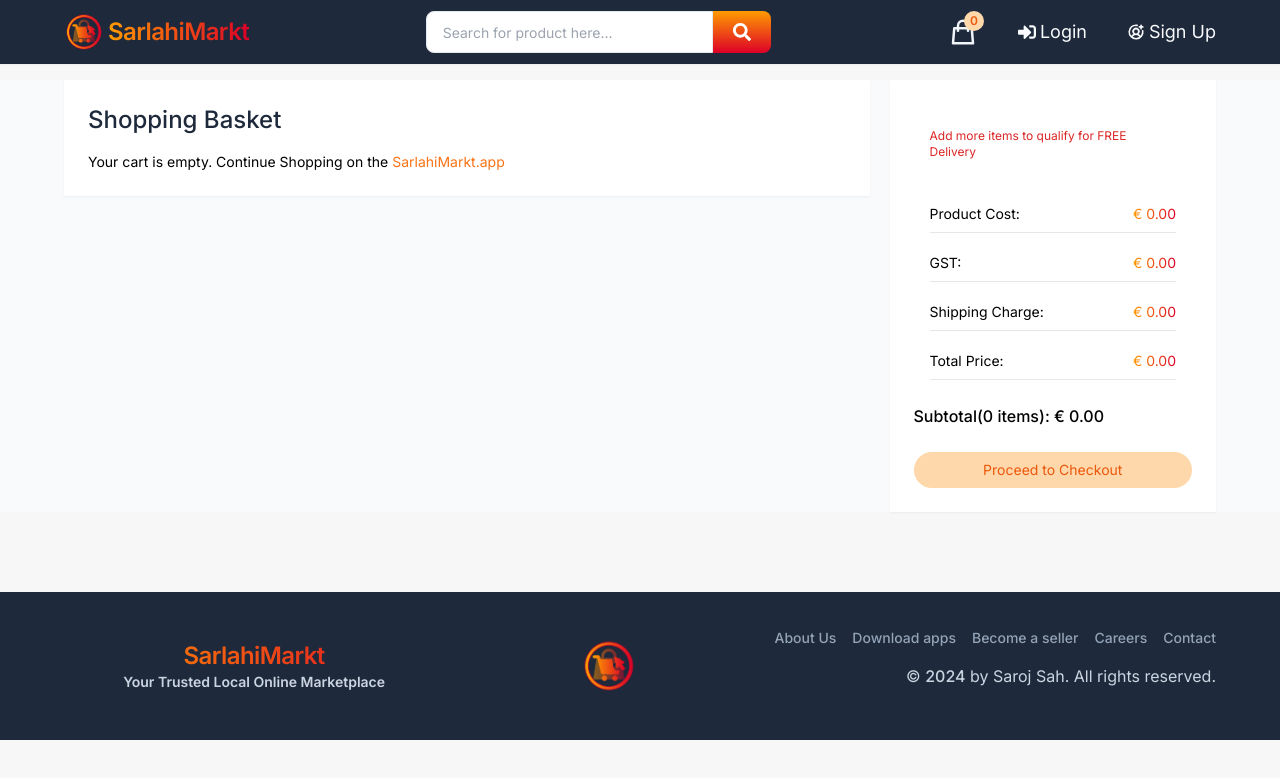
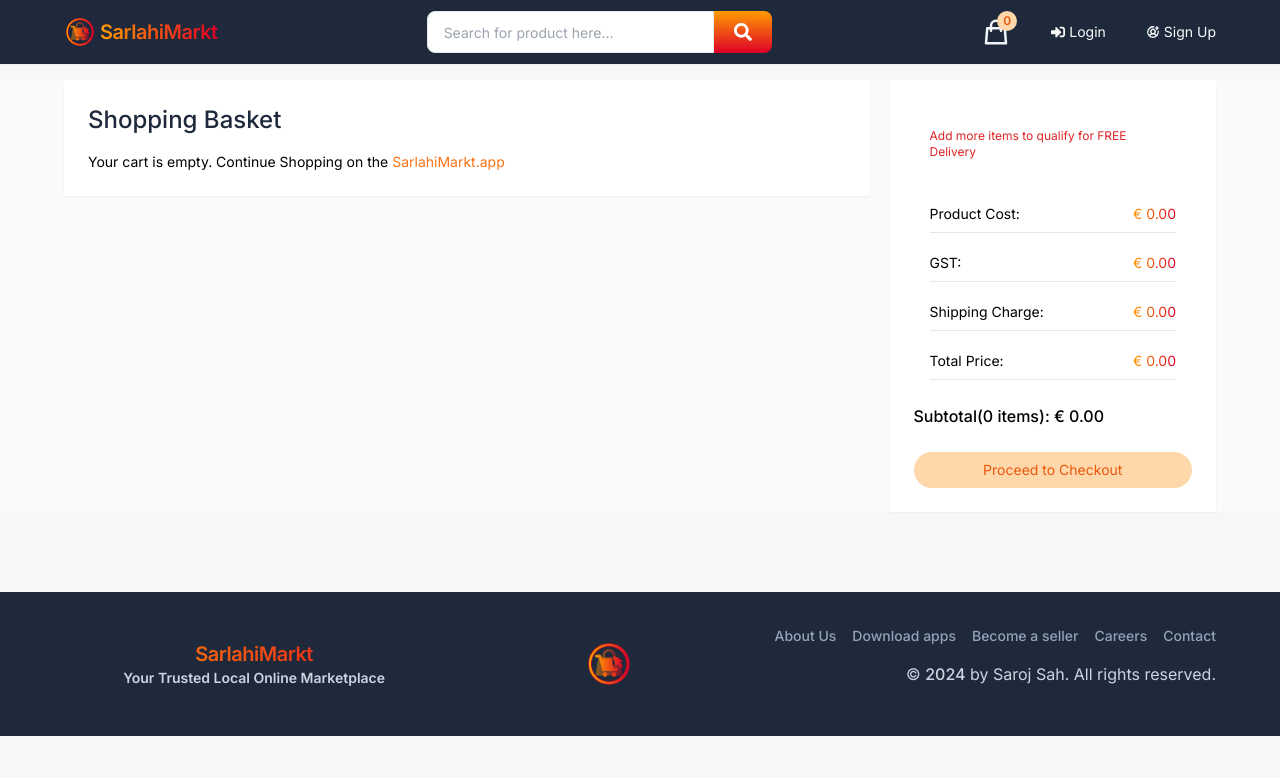
Before and after one commit to saroj2053/sarlahimarkt-frontend, a React (Vite) app: page /cart in a window 1280 px wide. Shown: the top 778 px of the page. Built offline with nearby package versions, Linux system fonts and the light colour scheme.

Commit message:
Refactored component styles

```diff
--- a/src/components/Footer.jsx
+++ b/src/components/Footer.jsx
@@ -7,7 +7,7 @@
     <div className="w-full bg-slate-800 py-4 z-20">
       <div className="max-w-[90%] py-4 mx-auto flex justify-between items-center ">
         <div className="lg:w-[33%] text-center sm:my-4">
-          <h2 className="text-2xl font-semibold tracking-tight bg-clip-text text-transparent bg-gradient-to-r from-primary-yellow to-primary-red">
+          <h2 className="text-xl font-semibold tracking-tight bg-clip-text text-transparent bg-gradient-to-r from-primary-yellow to-primary-red">
             SarlahiMarkt
           </h2>
           <p className="text-slate-300 text-sm font-semibold">
@@ -15,7 +15,7 @@
           </p>
         </div>
 
-        <div className="w-14 h-14 ">
+        <div className="w-12 h-12">
           <img src={companyLogo} alt="" />
         </div>
         <div className="flex flex-col">
--- a/src/components/Header.jsx
+++ b/src/components/Header.jsx
@@ -39,24 +39,24 @@
               onClick={() => navigate("/")}
             >
               <img
-                className="w-10 h-10 cursor-pointer"
+                className="w-8 h-8 cursor-pointer"
                 src={companyLogo}
                 alt="sarlahimarkt company"
               />
-              <h2 className="text-2xl font-semibold tracking-tight bg-clip-text text-transparent bg-gradient-to-r from-primary-yellow to-primary-red">
+              <h2 className="text-xl font-semibold tracking-tight bg-clip-text text-transparent bg-gradient-to-r from-primary-yellow to-primary-red">
                 SarlahiMarkt
               </h2>
             </div>
             <SearchContainer />
             <div>
               <ul className="flex gap-6 items-center">
-                {authUser?.user.role === "admin" && (
+                {authUser?.user?.role === "admin" && (
                   <div
-                    className="flex flex-col items-center justify-center font-medium text-slate-100 cursor-pointer hover:text-slate-400"
+                    className="flex flex-col items-center justify-center text-sm font-medium text-slate-100 cursor-pointer hover:text-slate-400"
                     onClick={() => navigate("/admin-dashboard")}
                   >
                     <span
-                      className={`${
+                      className={`text-sm ${
                         isDashboardSelected
                           ? "text-orange-300"
                           : " text-slate-50"
@@ -79,7 +79,7 @@
                 {authUser ? (
                   <>
                     <div
-                      className="flex flex-col items-center justify-center font-medium text-slate-100 cursor-pointer hover:text-slate-400"
+                      className="flex flex-col text-sm items-center justify-center font-medium text-slate-100 cursor-pointer hover:text-slate-400"
                       onClick={() => navigate("/wishlist")}
                     >
                       <span
@@ -93,7 +93,7 @@
                       </span>
                     </div>
                     <li
-                      className="w-12 h-12 cursor-pointer text-white flex"
+                      className="w-10 h-10 cursor-pointer text-white flex"
                       onClick={() => navigate("/user-profile")}
                     >
                       <img
@@ -103,7 +103,7 @@
                       />
                     </li>
                     <li
-                      className="text-slate-50 flex items-center gap-1 cursor-pointer hover:text-slate-400"
+                      className="text-slate-50 text-sm flex items-center gap-1 cursor-pointer hover:text-slate-400"
                       onClick={logoutHandler}
                     >
                       <span>
@@ -115,7 +115,7 @@
                 ) : (
                   <>
                     <li
-                      className={`text-lg  px-4 cursor-pointer flex gap-1 items-center ${
+                      className={`text-sm  px-4 cursor-pointer flex gap-1 items-center ${
                         isLoginSelected ? "text-orange-300" : " text-slate-50"
                       }`}
                       onClick={() => navigate("/login")}
@@ -126,7 +126,7 @@
                       Login
                     </li>
                     <li
-                      className={`text-lg  cursor-pointer flex gap-1 items-center ${
+                      className={`text-sm  cursor-pointer flex gap-1 items-center ${
                         isSignupSelected ? "text-orange-300" : "text-slate-50"
                       }`}
                       onClick={() => navigate("/signup")}
--- a/src/components/Loader.jsx
+++ b/src/components/Loader.jsx
@@ -1,8 +1,8 @@
 const Loader = ({ text }) => {
   return (
-    <div className="flex flex-col gap-3 justify-center items-center min-h-[20vh]">
-      <div className="w-16 h-16 border-4 border-slate-200 border-t-primary-red rounded-full animate-spin"></div>
-      <h2 className="text-2xl font-semibold text-slate-800">Loading {text} </h2>
+    <div className="flex flex-col gap-3 justify-center items-center min-h-[80vh]">
+      <div className="w-12 h-12 border-4 border-slate-200 border-t-primary-red rounded-full animate-spin"></div>
+      <h2 className="text-lg font-normal text-slate-800">Loading {text} </h2>
     </div>
   );
 };
```
Also changed, not shown: 1 other file (tests, documents, lock files or other folders).
